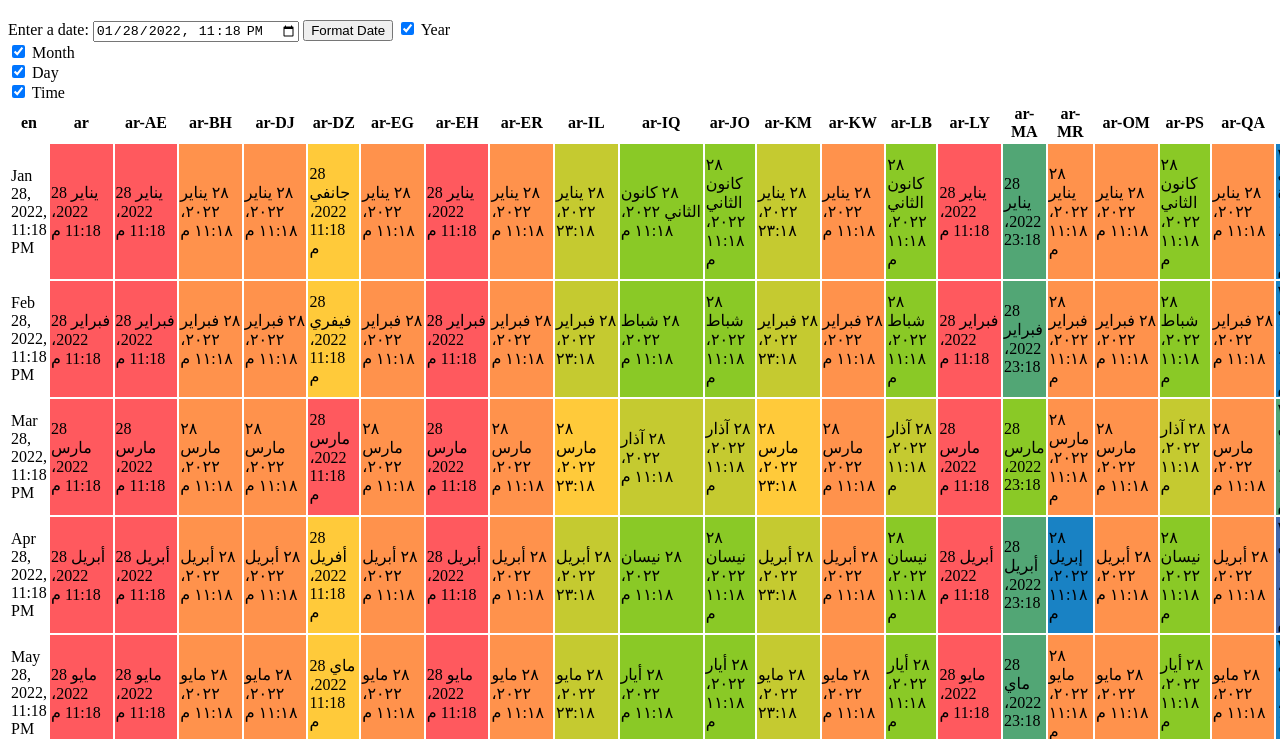
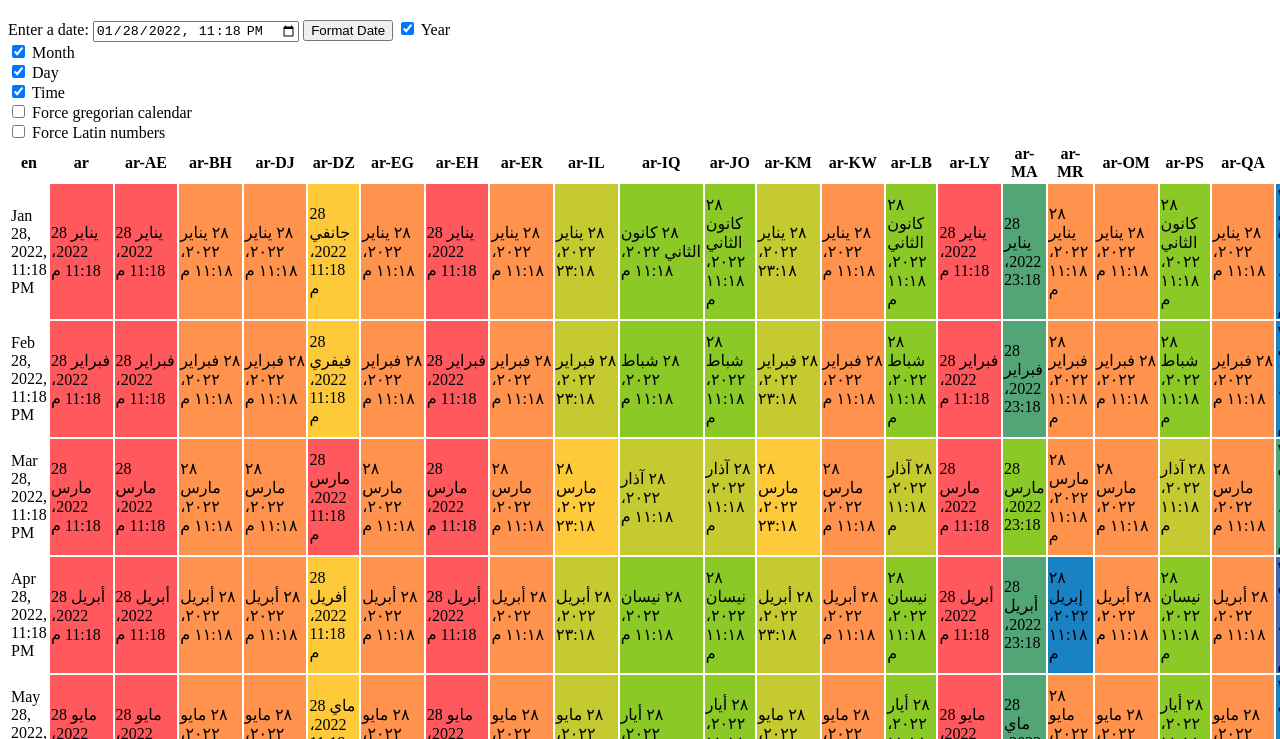
Before and after one commit to kraktus/arabic-datetime-formatter, a website built with Vite: page index.html in a window 1280 px wide. Both pictures are taken after a click on the button "Format Date". Shown: the part 61-800 px from the top of the page. Built offline with nearby package versions, Linux system fonts and the light colour scheme.

Commit message:
Add options to force gregorian calendar and latin numbers

```diff
--- a/index.html
+++ b/index.html
@@ -22,6 +22,10 @@
       <label for="day">Day</label><br />
       <input type="checkbox" id="time" name="time" value="time" checked />
       <label for="time">Time</label><br />
+      <input type="checkbox" id="gregory" name="gregory" value="gregory" />
+      <label for="gregory">Force gregorian calendar</label><br />
+      <input type="checkbox" id="latn" name="latn" value="latn" />
+      <label for="latn">Force Latin numbers</label><br />
     </span>
     <div id="output"></div>
     <script type="module" src="/src/main.ts"></script>
--- a/src/main.ts
+++ b/src/main.ts
@@ -61,7 +61,7 @@ const customFormat = (options: Intl.DateTimeFormatOptions, date: Date) => {
     calendar: 'gregory',
     numberingSystem: 'latn',
   };
-  const formatted = Intl.DateTimeFormat('ar-sa', newOptions).format(date);
+  const formatted = Intl.DateTimeFormat('ar-SA', newOptions).format(date);
   console.log('formatted', formatted);
   return formatted;
 };
@@ -122,12 +122,16 @@ function formatInputDate() {
     const monthEl = document.getElementById('month')! as HTMLInputElement;
     const dayEl = document.getElementById('day')! as HTMLInputElement;
     const timeEl = document.getElementById('time')! as HTMLInputElement;
+    const gregoryEl = document.getElementById('gregory')! as HTMLInputElement;
+    const latnEl = document.getElementById('latn')! as HTMLInputElement;
     const options: Intl.DateTimeFormatOptions = {
       year: yearEl.checked ? 'numeric' : undefined,
       month: monthEl.checked ? 'short' : undefined,
       day: dayEl.checked ? 'numeric' : undefined,
       hour: timeEl.checked ? 'numeric' : undefined,
       minute: timeEl.checked ? 'numeric' : undefined,
+      calendar: gregoryEl.checked ? 'gregory' : undefined,
+      numberingSystem: latnEl.checked ? 'latn' : undefined,
     };
     const _locales = [
       'en',
```
